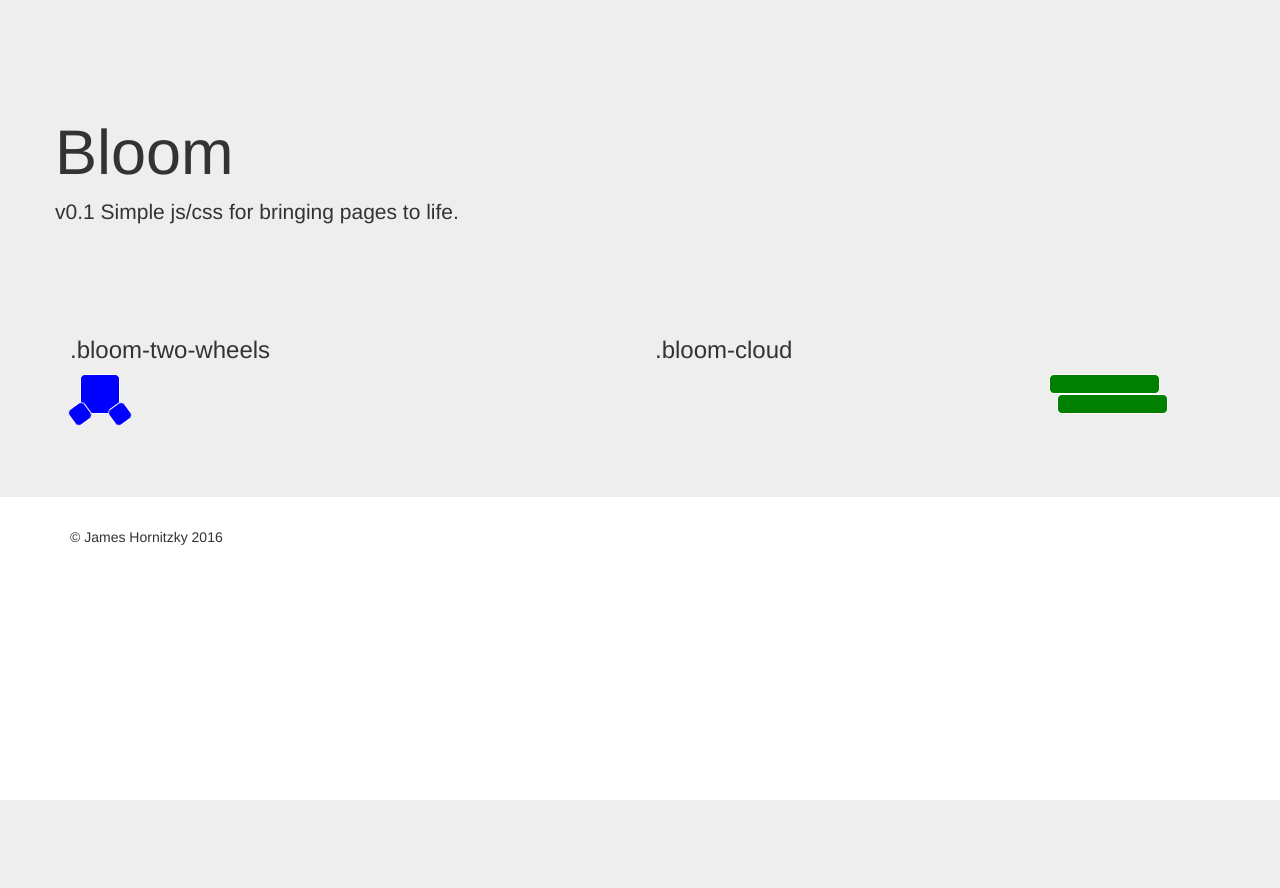
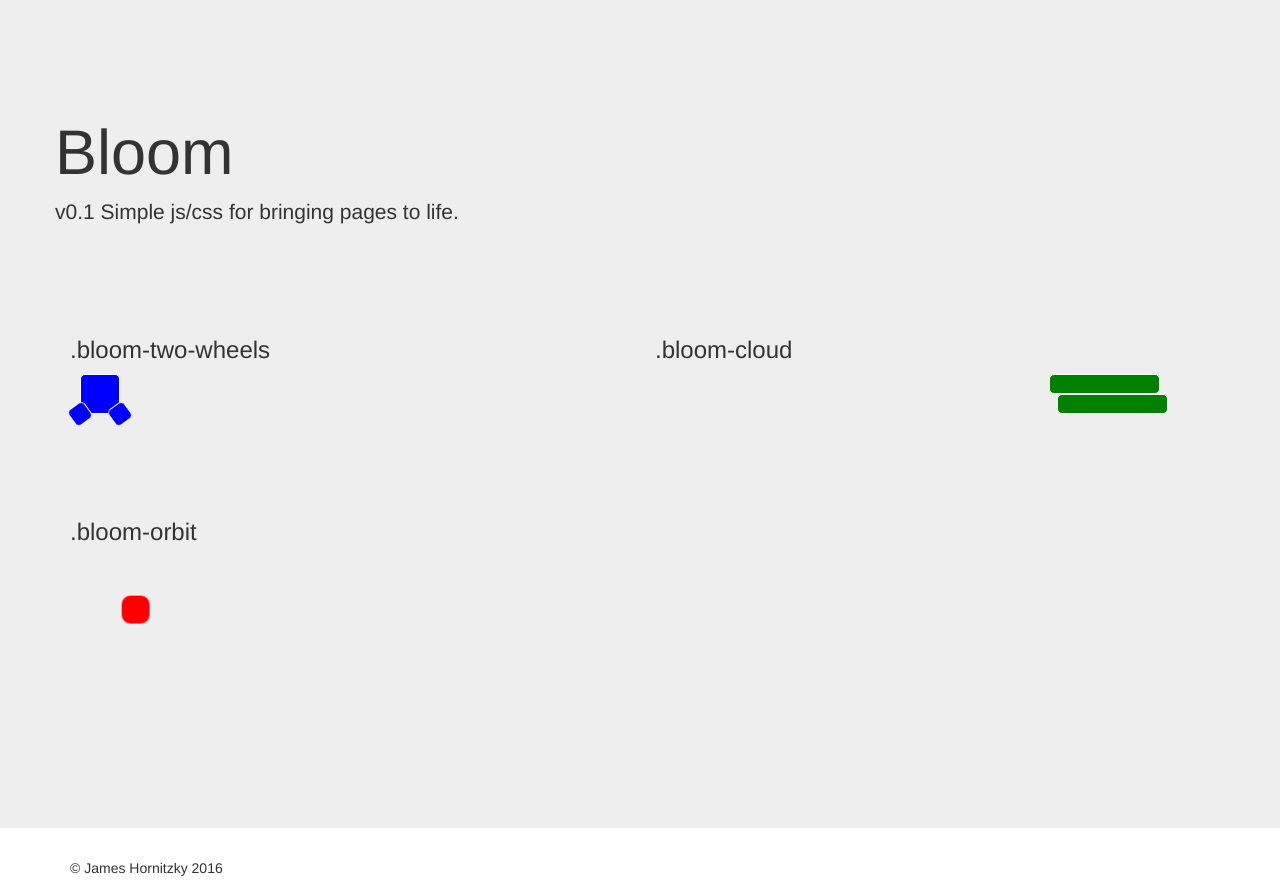
Before and after one commit to jhornitzky/bloom, a PHP site: page / in a window 1280 px wide. Before the commit the page ends 800 px from the top, so only its background shows below. Run offline with PHP 8.4, Linux system fonts and the light colour scheme; some libraries are stand-ins or nearby versions.

Commit message:
Added orbit

```diff
--- a/index.php
+++ b/index.php
@@ -76,6 +76,36 @@
 			}
 			@keyframes cloud { 0% { left: -20%; } 100% { left: 120%; } }
 
+
+			/*
+			Read
+			http://www.useragentman.com/blog/2013/03/03/animating-circular-paths-using-css3-transitions/
+			and
+			https://subvisual.co/blog/posts/62-perfecting-a-css-3d-animation
+			*/
+			.bloom-orbit {
+				position:relative;
+				overflow: hidden;
+				min-height:200px;
+			}
+			.bloom-orbit .orbiter {
+				position:absolute;
+				width:30px;
+				height:30px;
+				border-radius:10px;
+				left: 80px;
+				top:80px;
+				background-color:red;
+				border:1px solid #FFF;
+				animation: orbit 4s linear infinite; /* Chrome, Firefox 16+,
+                                                      IE 10+, Safari 5 */
+			}
+			@keyframes orbit {
+			    from { transform: rotate(0deg) translateX(50px) rotate(0deg); }
+			    to   { transform: rotate(360deg) translateX(50px) rotate(-360deg); }
+			}
+
+
         </style>
 
 		<script>
@@ -118,6 +148,14 @@
 				</div>
 			  </div>
 		  </div>
+		  <div class="row section">
+			  <div class="col-md-6">
+			  	<h3>.bloom-orbit</h3>
+        		<div class="bloom-orbit">
+					<div class="orbiter"></div>
+				</div>
+			  </div>
+		  </div>
       </div>
     </div>
 
```
